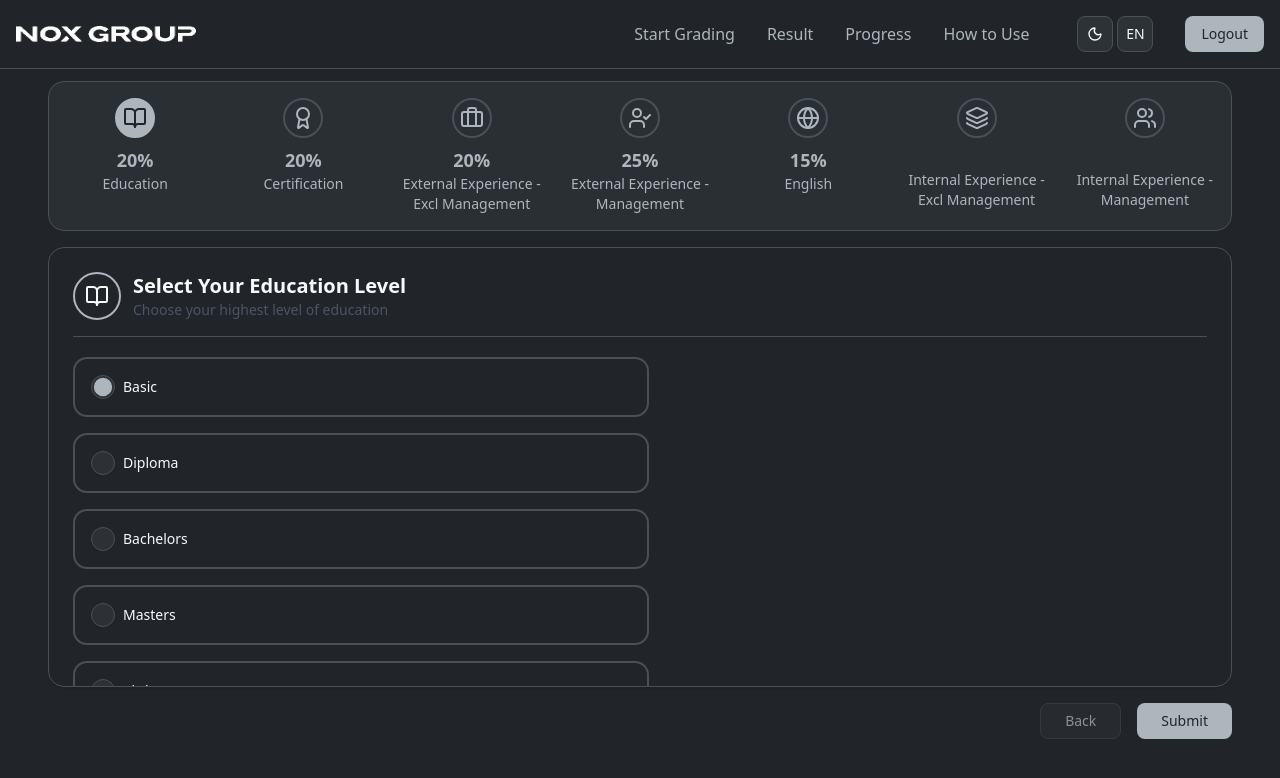
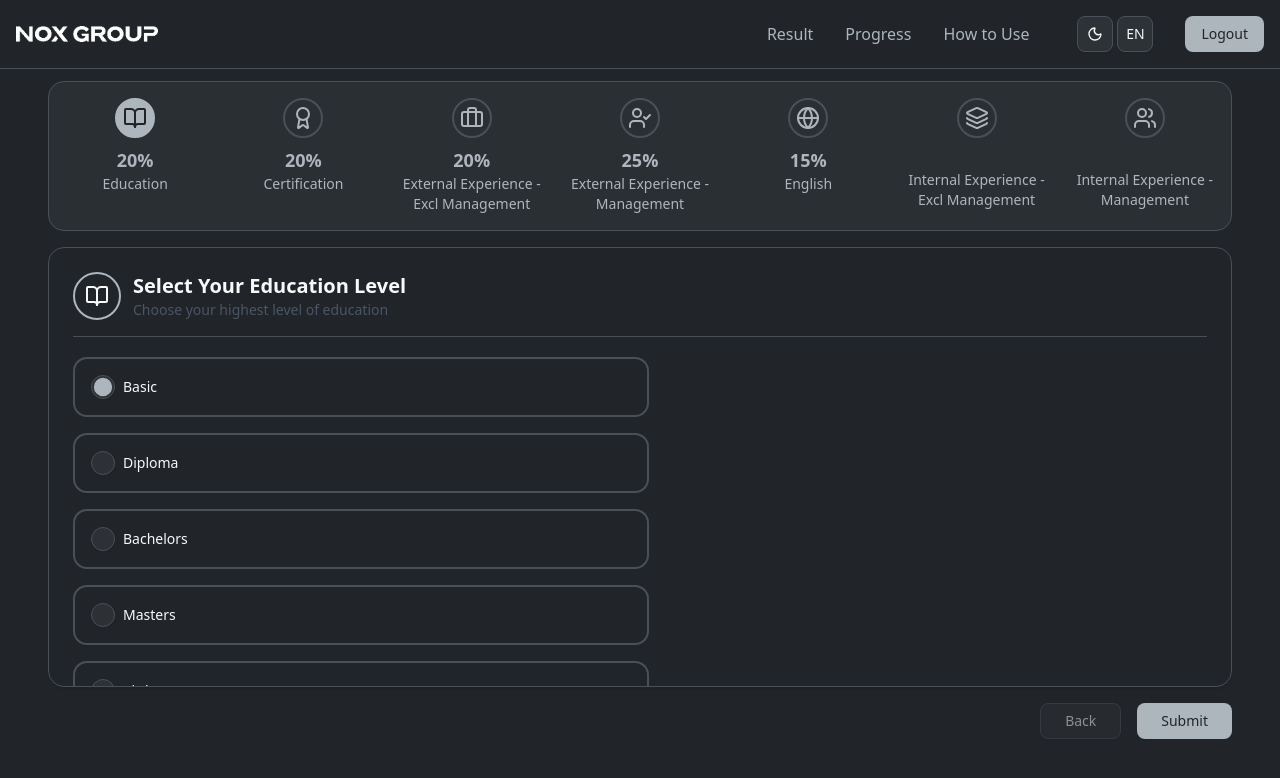
Before and after one commit to rizwanmanzoor/employee-grading, a React (Vite) app: page /employee-grading/grading in a window 1280 px wide. Shown: the top 778 px of the page. Built offline with nearby package versions, Linux system fonts and the light colour scheme.

Commit message:
navbar fixed

```diff
--- a/src/components/navbar/Navbar.jsx
+++ b/src/components/navbar/Navbar.jsx
@@ -19,14 +19,12 @@ const Navbar = () => {
           <img
             src={logo}
             alt="logo"
-            width={"180"}
-            className="h-4 block dark:hidden"
+            className="h-4 max-w-max block dark:hidden"
           />
           <img
             src={whiteLogo}
             alt="logo"
-            width={"180"}
-            className="h-4 hidden dark:block"
+            className="h-4 max-w-max hidden dark:block"
           />
         </Link>
 
@@ -34,14 +32,6 @@ const Navbar = () => {
           {/* Desktop Menu */}
           <div className="hidden md:block">
             <ul className="flex items-center gap-8 font-medium">
-              <li>
-                <Link
-                  to="/grading"
-                  className="text-primary hover:text-primary/80 transition-colors"
-                >
-                  Start Grading
-                </Link>
-              </li>
               <li>
                 <Link
                   to="/result"
```
